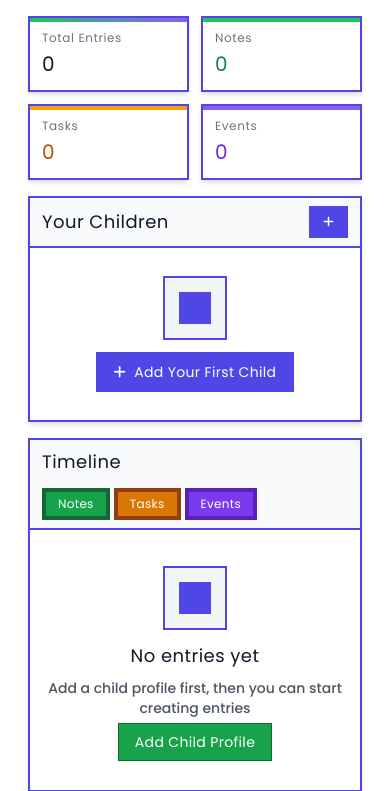
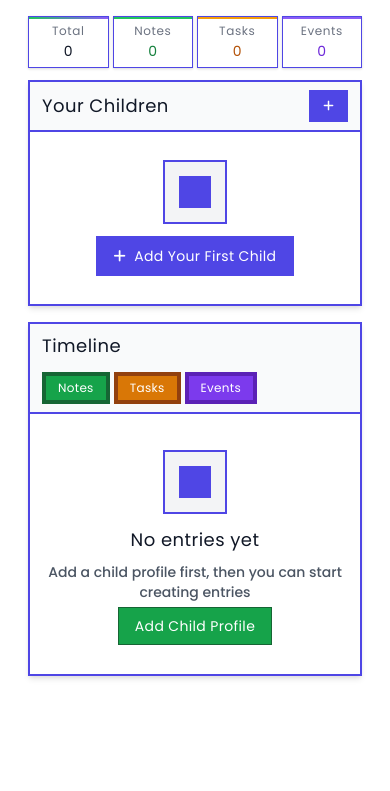
Before and after one commit to EKennard/Parent-Planner, a Django app: page /dashboard/ in a window 390 px wide. Shown: the part 52-843 px from the top of the page. After the commit the page ends 731 px from the top, so only its background shows below. Run offline with Django 5.2, Linux system fonts and the light colour scheme; the visitor is signed in with stand-in values (Sample User, id 1); data comes from the database, SQL or seed files in the repository; data that the repository does not hold is empty; some libraries are stand-ins or nearby versions.

Commit message:
stats cards reduced in size for mobile

```diff
--- a/templates/dashboard.html
+++ b/templates/dashboard.html
@@ -78,56 +78,48 @@
 </div>
 {% endif %}
 
-<!-- Modern Stats Bar -->
-<div class="grid grid-cols-2 md:grid-cols-4 gap-3 sm:gap-6 mb-4 sm:mb-8 px-3 sm:px-0">
+<!-- Compact Stats Bar -->
+<div class="grid grid-cols-4 gap-1 sm:gap-3 mb-3 sm:mb-6 px-3 sm:px-0">
     <!-- Total Entries Card -->
-    <div class="bg-white border-2 border-primary shadow-lg relative overflow-hidden group hover:shadow-xl transition-all duration-300">
-        <div class="absolute top-0 left-0 w-full h-1 bg-gradient-to-r from-green-500 to-violet-500"></div>
-        <div class="p-3 sm:p-6">
-            <div class="flex items-center justify-between">
-                <div>
-                    <p class="text-xs font-normal text-gray-500 tracking-wider mb-1">Total Entries</p>
-                    <h3 class="text-xl sm:text-3xl font-normal text-gray-900">{{ total_entries }}</h3>
-                </div>
+    <div class="bg-white border border-primary shadow-md relative overflow-hidden group hover:shadow-lg transition-all duration-300">
+        <div class="absolute top-0 left-0 w-full h-0.5 sm:h-1 bg-gradient-to-r from-green-500 to-violet-500"></div>
+        <div class="p-1.5 sm:p-3">
+            <div class="text-center">
+                <p class="text-xs font-normal text-gray-500 tracking-wider mb-0.5 sm:mb-1 truncate">Total</p>
+                <h3 class="text-sm sm:text-xl font-normal text-gray-900">{{ total_entries }}</h3>
             </div>
         </div>
     </div>
 
     <!-- Notes Card -->
-    <div class="bg-white border-2 border-primary shadow-lg relative overflow-hidden group hover:shadow-xl transition-all duration-300">
-        <div class="absolute top-0 left-0 w-full h-1 bg-green-500"></div>
-        <div class="p-3 sm:p-6">
-            <div class="flex items-center justify-between">
-                <div>
-                    <p class="text-xs font-normal text-gray-500 tracking-wider mb-1">Notes</p>
-                    <h3 class="text-xl sm:text-3xl font-normal text-green-700">{{ notes_count }}</h3>
-                </div>
+    <div class="bg-white border border-primary shadow-md relative overflow-hidden group hover:shadow-lg transition-all duration-300">
+        <div class="absolute top-0 left-0 w-full h-0.5 sm:h-1 bg-green-500"></div>
+        <div class="p-1.5 sm:p-3">
+            <div class="text-center">
+                <p class="text-xs font-normal text-gray-500 tracking-wider mb-0.5 sm:mb-1 truncate">Notes</p>
+                <h3 class="text-sm sm:text-xl font-normal text-green-700">{{ notes_count }}</h3>
             </div>
         </div>
     </div>
 
     <!-- Tasks Card -->
-    <div class="bg-white border-2 border-primary shadow-lg relative overflow-hidden group hover:shadow-xl transition-all duration-300">
-        <div class="absolute top-0 left-0 w-full h-1 bg-amber-500"></div>
-        <div class="p-3 sm:p-6">
-            <div class="flex items-center justify-between">
-                <div>
-                    <p class="text-xs font-normal text-gray-500 tracking-wider mb-1">Tasks</p>
-                    <h3 class="text-xl sm:text-3xl font-normal text-amber-700">{{ tasks_count }}</h3>
-                </div>
+    <div class="bg-white border border-primary shadow-md relative overflow-hidden group hover:shadow-lg transition-all duration-300">
+        <div class="absolute top-0 left-0 w-full h-0.5 sm:h-1 bg-amber-500"></div>
+        <div class="p-1.5 sm:p-3">
+            <div class="text-center">
+                <p class="text-xs font-normal text-gray-500 tracking-wider mb-0.5 sm:mb-1 truncate">Tasks</p>
+                <h3 class="text-sm sm:text-xl font-normal text-amber-700">{{ tasks_count }}</h3>
             </div>
         </div>
     </div>
 
     <!-- Events Card -->
-    <div class="bg-white border-2 border-primary shadow-lg relative overflow-hidden group hover:shadow-xl transition-all duration-300">
-        <div class="absolute top-0 left-0 w-full h-1 bg-violet-500"></div>
-        <div class="p-3 sm:p-6">
-            <div class="flex items-center justify-between">
-                <div>
-                    <p class="text-xs font-normal text-gray-500 tracking-wider mb-1">Events</p>
-                    <h3 class="text-xl sm:text-3xl font-normal text-violet-700">{{ events_count }}</h3>
-                </div>
+    <div class="bg-white border border-primary shadow-md relative overflow-hidden group hover:shadow-lg transition-all duration-300">
+        <div class="absolute top-0 left-0 w-full h-0.5 sm:h-1 bg-violet-500"></div>
+        <div class="p-1.5 sm:p-3">
+            <div class="text-center">
+                <p class="text-xs font-normal text-gray-500 tracking-wider mb-0.5 sm:mb-1 truncate">Events</p>
+                <h3 class="text-sm sm:text-xl font-normal text-violet-700">{{ events_count }}</h3>
             </div>
         </div>
     </div>
```
